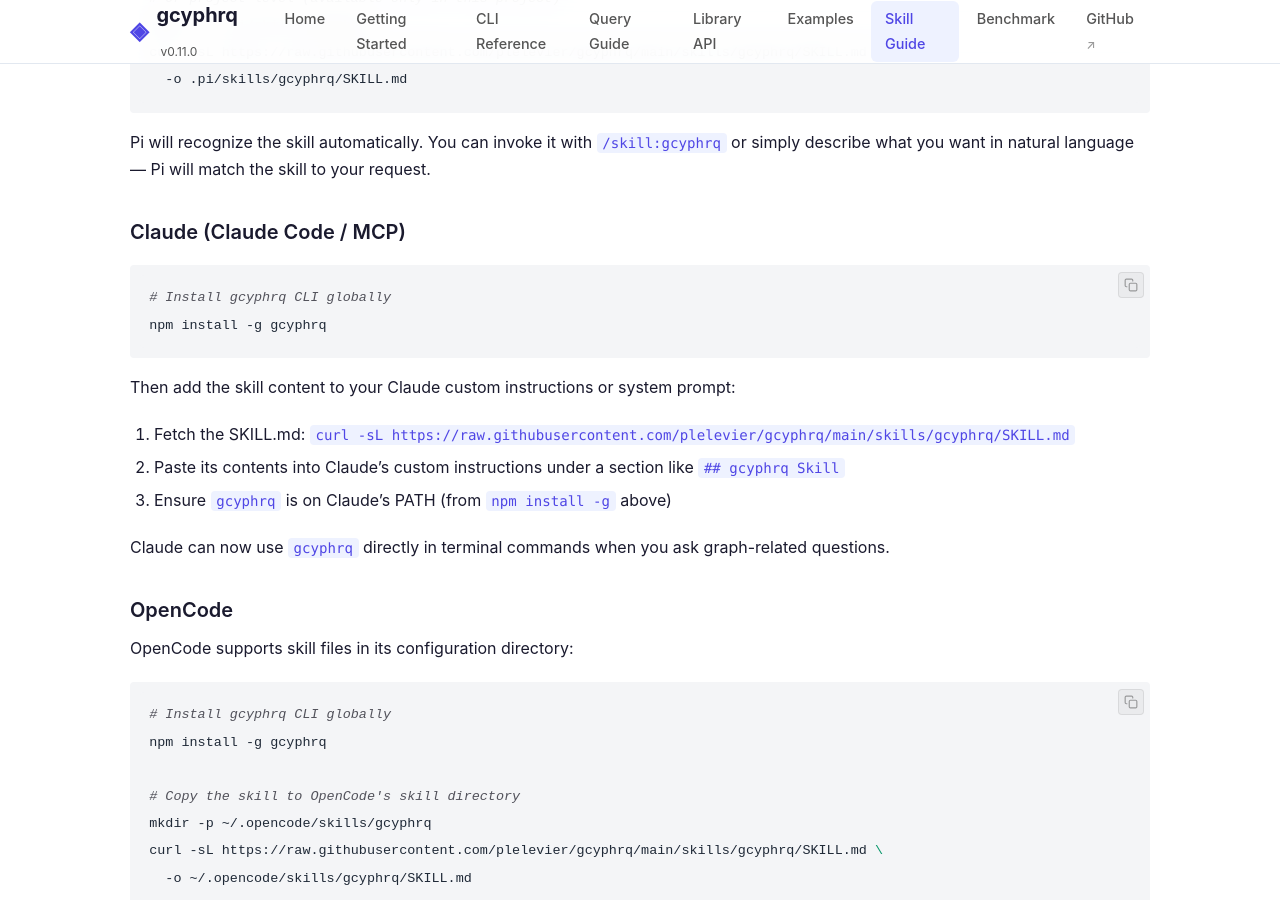
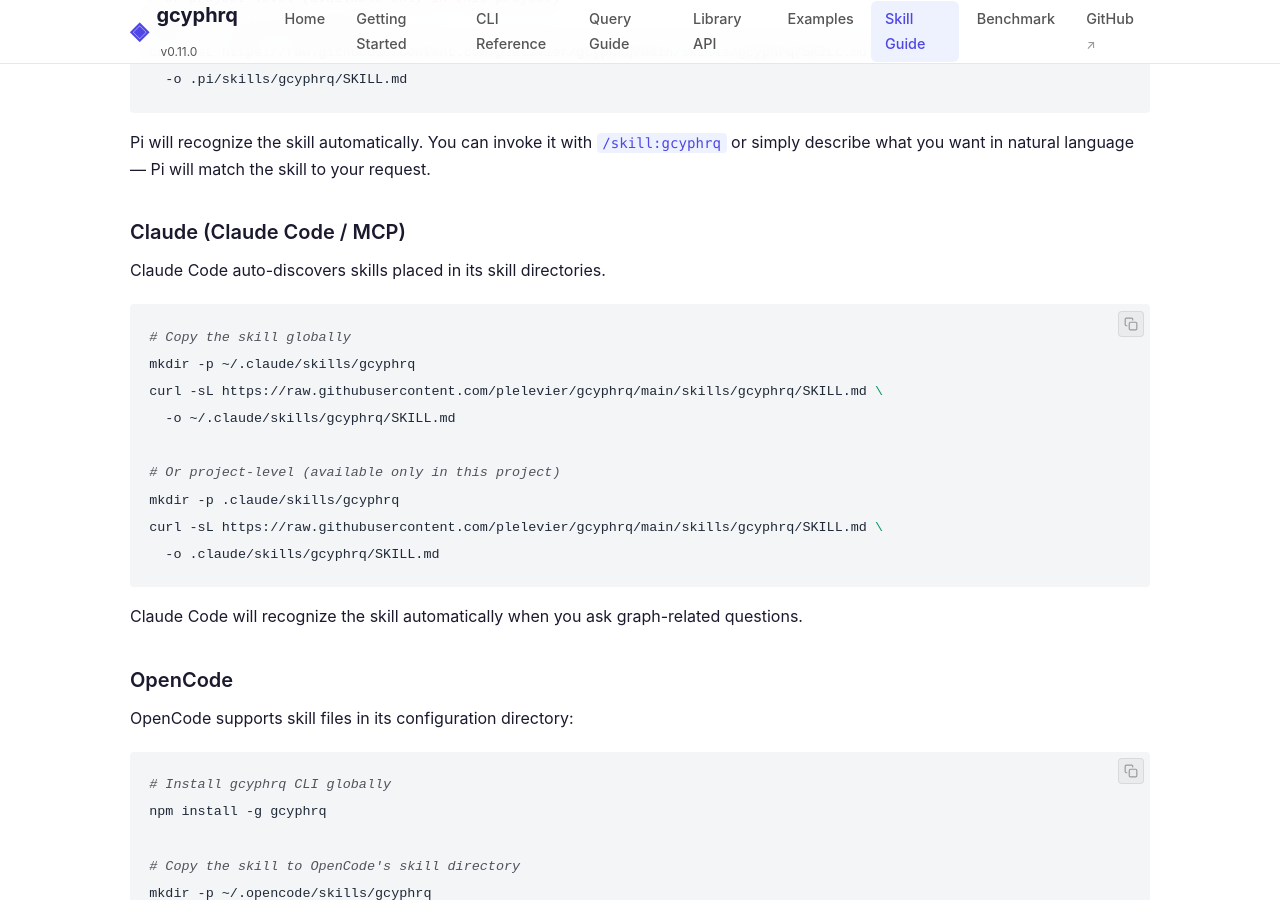
Before and after one commit to plelevier/gcyphrq, a Jekyll site: the page built from docs/skill.md, in a window 1280 px wide and 900 px high, scrolled down 989 px. Built offline with Jekyll 4.4.1, drawn with Linux system fonts in a browser that asks for light colours.

Commit message:
docs: update Claude Code skill install to match pi/opencode pattern

````diff
--- a/docs/skill.md
+++ b/docs/skill.md
@@ -45,18 +45,21 @@ Pi will recognize the skill automatically. You can invoke it with `/skill:gcyphr
 
 ### Claude (Claude Code / MCP)
 
+Claude Code auto-discovers skills placed in its skill directories.
+
 ```bash
-# Install gcyphrq CLI globally
-npm install -g gcyphrq
+# Copy the skill globally
+mkdir -p ~/.claude/skills/gcyphrq
+curl -sL https://raw.githubusercontent.com/plelevier/gcyphrq/main/skills/gcyphrq/SKILL.md \
+  -o ~/.claude/skills/gcyphrq/SKILL.md
+
+# Or project-level (available only in this project)
+mkdir -p .claude/skills/gcyphrq
+curl -sL https://raw.githubusercontent.com/plelevier/gcyphrq/main/skills/gcyphrq/SKILL.md \
+  -o .claude/skills/gcyphrq/SKILL.md
 ```
 
-Then add the skill content to your Claude custom instructions or system prompt:
-
-1. Fetch the SKILL.md: `curl -sL https://raw.githubusercontent.com/plelevier/gcyphrq/main/skills/gcyphrq/SKILL.md`
-2. Paste its contents into Claude's custom instructions under a section like `## gcyphrq Skill`
-3. Ensure `gcyphrq` is on Claude's PATH (from `npm install -g` above)
-
-Claude can now use `gcyphrq` directly in terminal commands when you ask graph-related questions.
+Claude Code will recognize the skill automatically when you ask graph-related questions.
 
 ### OpenCode
 
````
Also changed, not shown: README.md.
